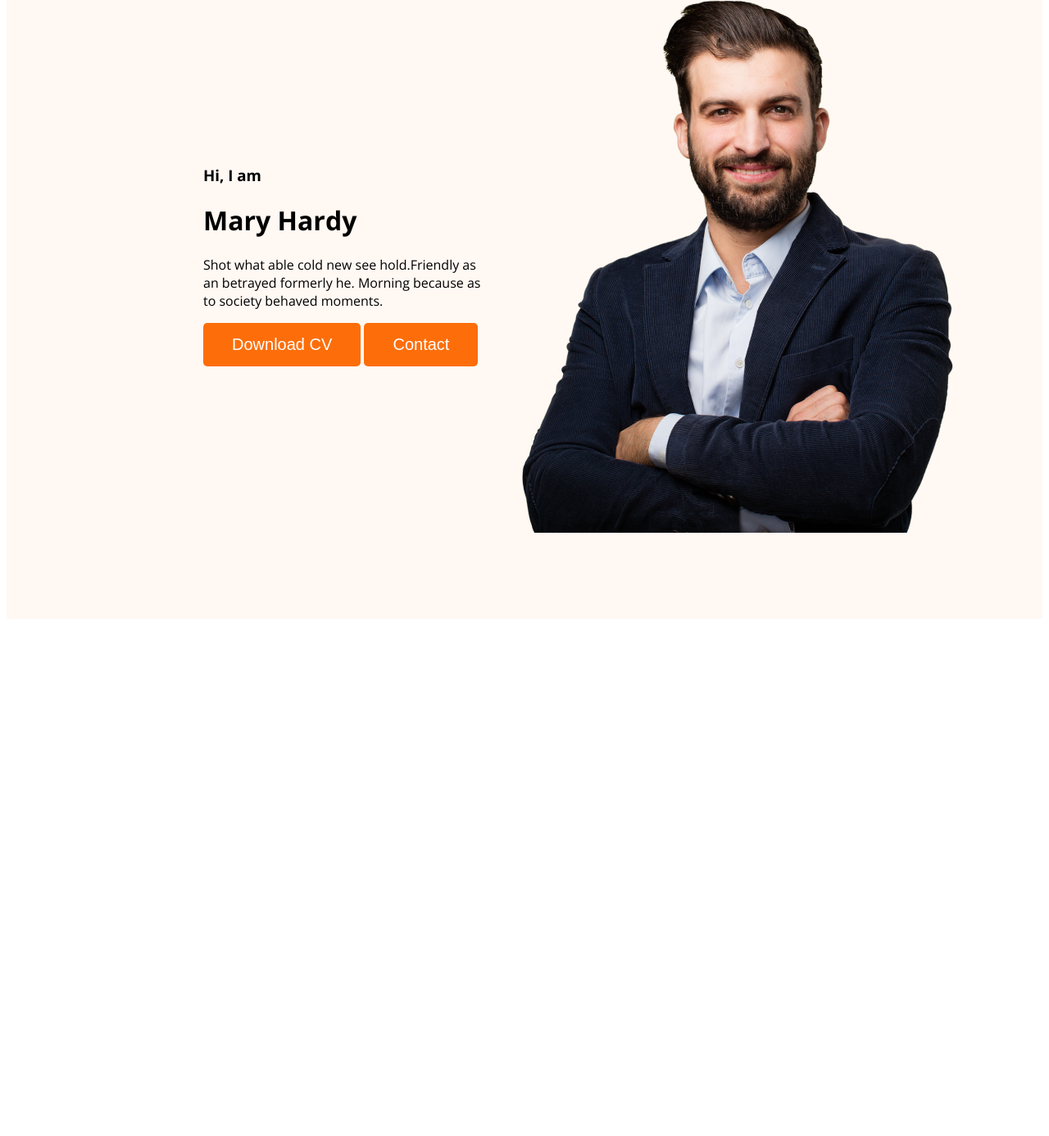
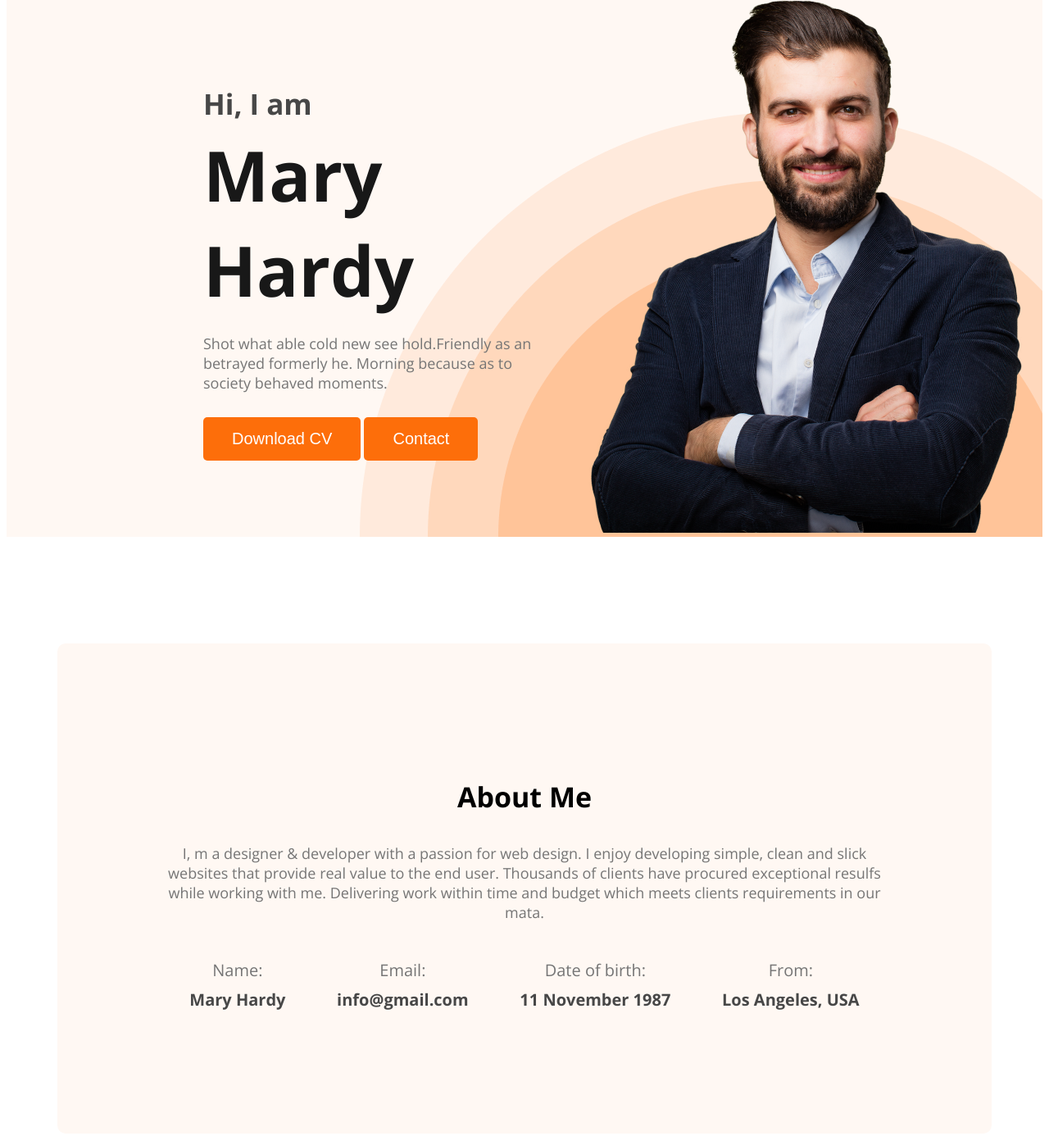
Before and after one commit to Jo888404/portfolio, a plain HTML site: page index.html in a window 1280 px wide. Shown: the part 285-1671 px from the top of the page at 82% size. Before the commit the page ends 1048 px from the top, so only its background shows below. Drawn offline with nearby package versions, Linux system fonts and the light colour scheme.

Commit message:
about section added

```diff
--- a/index.html
+++ b/index.html
@@ -29,7 +29,7 @@
                 <h1 class="banner-title">
                     Mary Hardy
                 </h1>
-                <p>
+                <p class="banner-description">
                     Shot what able cold new see hold.Friendly as an betrayed formerly he. Morning because as to society behaved moments.
                 </p>
                 <button class="btn-primary">Download CV</button>
@@ -43,7 +43,30 @@
     </header>
 
     <main>
-
+        <section class="About">
+            <h3 class="section-title">About Me</h3>
+            <p class="section-description">
+                I, m a designer & developer with a passion for web design. I enjoy developing simple, clean and slick websites that provide real value to the end user. Thousands of clients have procured exceptional resulfs while working with me. Delivering work within time and budget which meets clients requirements in our mata.
+            </p>
+            <div class="about-info-container">
+                <div class="about-info">
+                    <h4 class="info-title">Name:</h4>
+                    <p class="info-description">Mary Hardy </p>
+                </div>
+                <div class="about-info">
+                    <h4 class="info-title">Email:</h4>
+                    <p class="info-description">info@gmail.com</p>
+                </div>
+                <div class="about-info">
+                    <h4 class="info-title">Date of birth:</h4>
+                    <p class="info-description">11 November 1987</p>
+                </div>
+                <div class="about-info">
+                    <h4 class="info-title">From:</h4>
+                    <p class="info-description">Los Angeles, USA</p>
+                </div>
+            </div>
+        </section>
     </main>
 
     <footer>
--- a/style/portfolio.css
+++ b/style/portfolio.css
@@ -52,18 +52,110 @@ nav li a{
 
 .header{
     background-color: #FFF8F3;
+    background-image: url(../images/header_bg.png);
+    background-repeat: no-repeat;
+    background-position: bottom right;
 
 }
 .banner{
     display: flex;
-    padding: 100px 100px 100px 240px;
+    padding: 100px 100px 0px 240px;
     align-items: center;
+    justify-content: space-between;
+
+}
+.banner-content{
+    max-width:500px;
 }
 
 
-.banner-pic{
-    width: 600px;
+ .banner-pic{
+    width: 500px;
+
+}
+
+.banner-greetings{
+    color: #474747;
+    font-size: 35px;
+    margin-bottom: 0px;
+}
+.banner-title{
+    font-size: 85px;
+    font-weight: 700;
+    color: #181818;
+    margin-top: 5px;
+    margin-bottom: 20px;
+}
+
+.banner-description{
+    color: #757575;
+    font-size: 18px;
+    margin-bottom: 30px;
+}
+
+/* Header related style end*/
+
+
+
+/* About section start*/
+
+main{
+    max-width: 1140px;
+    margin: 0px auto;
+}
+
+.About{
+    padding: 130px;
+    margin: 130px 0px;
+    background:#FFF8F3;;
+    border-radius: 10px;
+}
+
+.section-title{
+    clear: #181818;
+    text-align: center;
+    font-size: 34px;
+    font-weight: 700;
+}
+
+.section-description{
+    color: #757575;
+    font-size: 18px;
+    text-align: center;
+    /* width: 790px; */
+    /* justify-content: center; */
+    font-weight: 100;
+
+}
+.about-info-container{
+    display: flex;
+    justify-content: space-around;
+}
+.about-info{
+    text-align: center;
+
+}
+.info-title{
+    font-size: 20px;
+    color: #757575;
+    font-weight: 100;
+}
+.info-description{
+    color: #474747;
+    font-weight: 700;
+    font-size: 20px;
+    margin-top: -17px;
 }
 
 
-/* Header related style end*/
+
+/* About section end*/
+
+
+/* What I do section start */
+
+
+
+
+
+/* What I do section end */
```
